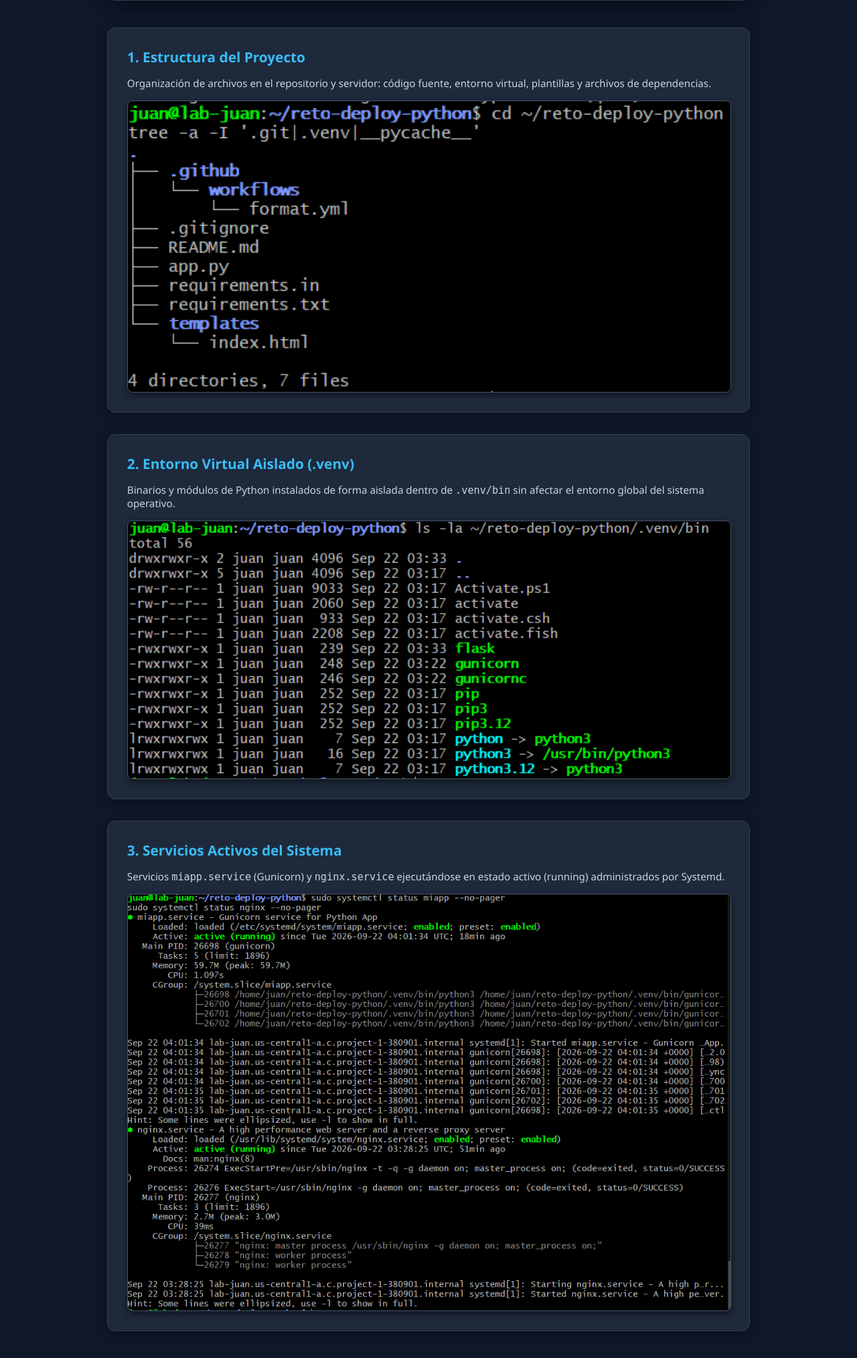
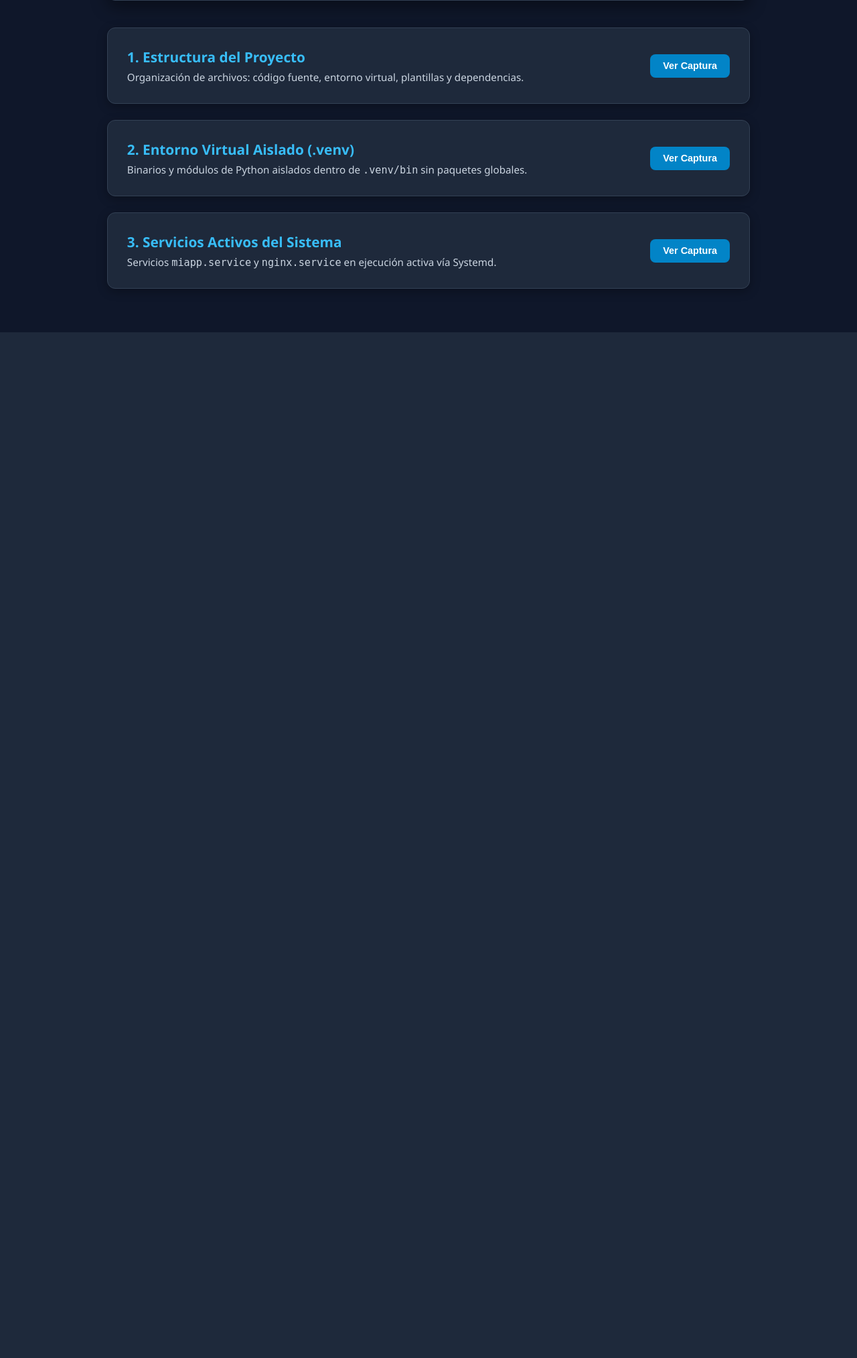
Before and after one commit to JBeltran1005/reto-deploy-python, a Flask app: page / in a window 1280 px wide. Shown: the part 304-2331 px from the top of the page at 67% size. After the commit the page ends 800 px from the top, so only its background shows below. Run offline with Flask 3, Linux system fonts and the light colour scheme.

Commit message:
feat: agregar botones interactivos para desplegar capturas

```diff
--- a/templates/index.html
+++ b/templates/index.html
@@ -61,7 +61,7 @@
         .gallery {
             display: flex;
             flex-direction: column;
-            gap: 2rem;
+            gap: 1.5rem;
         }
         .evidence-card {
             background-color: #1e293b;
@@ -70,16 +70,44 @@
             padding: 1.8rem;
             box-shadow: 0 4px 15px rgba(0, 0, 0, 0.3);
         }
+        .card-header {
+            display: flex;
+            justify-content: space-between;
+            align-items: center;
+            flex-wrap: wrap;
+            gap: 1rem;
+        }
         .evidence-card h2 {
-            margin-top: 0;
-            margin-bottom: 0.5rem;
+            margin: 0 0 0.4rem 0;
             color: #38bdf8;
             font-size: 1.3rem;
         }
         .evidence-card p {
             color: #cbd5e1;
             font-size: 0.95rem;
-            margin-bottom: 1rem;
+            margin: 0;
+        }
+        .btn-toggle {
+            background-color: #0284c7;
+            color: white;
+            border: none;
+            padding: 0.6rem 1.2rem;
+            font-size: 0.9rem;
+            font-weight: 600;
+            border-radius: 8px;
+            cursor: pointer;
+            transition: background-color 0.2s ease, transform 0.1s ease;
+        }
+        .btn-toggle:hover {
+            background-color: #0369a1;
+        }
+        .btn-toggle:active {
+            transform: scale(0.98);
+        }
+        .image-container {
+            display: none;
+            margin-top: 1.2rem;
+            animation: fadeIn 0.3s ease-in-out;
         }
         .evidence-card img {
             width: 100%;
@@ -88,6 +116,10 @@
             border: 1px solid #475569;
             box-shadow: 0 4px 10px rgba(0, 0, 0, 0.5);
             display: block;
+        }
+        @keyframes fadeIn {
+            from { opacity: 0; transform: translateY(-5px); }
+            to { opacity: 1; transform: translateY(0); }
         }
     </style>
 </head>
@@ -109,24 +141,63 @@
         </div>
 
         <div class="gallery">
+            <!-- Evidencia 1 -->
             <div class="evidence-card">
+                <div class="card-header">
+                    <div>
                         <h2>1. Estructura del Proyecto</h2>
-                <p>Organización de archivos en el repositorio y servidor: código fuente, entorno virtual, plantillas y archivos de dependencias.</p>
+                        <p>Organización de archivos: código fuente, entorno virtual, plantillas y dependencias.</p>
+                    </div>
+                    <button class="btn-toggle" onclick="toggleEvidence('img-1', this)">Ver Captura</button>
+                </div>
+                <div id="img-1" class="image-container">
                     <img src="{{ url_for('static', filename='img/1-estructura.png') }}" alt="Estructura del Proyecto">
                 </div>
+            </div>
 
+            <!-- Evidencia 2 -->
             <div class="evidence-card">
+                <div class="card-header">
+                    <div>
                         <h2>2. Entorno Virtual Aislado (.venv)</h2>
-                <p>Binarios y módulos de Python instalados de forma aislada dentro de <code>.venv/bin</code> sin afectar el entorno global del sistema operativo.</p>
+                        <p>Binarios y módulos de Python aislados dentro de <code>.venv/bin</code> sin paquetes globales.</p>
+                    </div>
+                    <button class="btn-toggle" onclick="toggleEvidence('img-2', this)">Ver Captura</button>
+                </div>
+                <div id="img-2" class="image-container">
                     <img src="{{ url_for('static', filename='img/2-entorno-virtual.png') }}" alt="Entorno Virtual Aislado">
                 </div>
+            </div>
 
+            <!-- Evidencia 3 -->
             <div class="evidence-card">
+                <div class="card-header">
+                    <div>
                         <h2>3. Servicios Activos del Sistema</h2>
-                <p>Servicios <code>miapp.service</code> (Gunicorn) y <code>nginx.service</code> ejecutándose en estado activo (running) administrados por Systemd.</p>
+                        <p>Servicios <code>miapp.service</code> y <code>nginx.service</code> en ejecución activa vía Systemd.</p>
+                    </div>
+                    <button class="btn-toggle" onclick="toggleEvidence('img-3', this)">Ver Captura</button>
+                </div>
+                <div id="img-3" class="image-container">
                     <img src="{{ url_for('static', filename='img/3-servicios-activos.png') }}" alt="Servicios Activos">
                 </div>
             </div>
         </div>
+    </div>
+
+    <script>
+        function toggleEvidence(id, btn) {
+            const container = document.getElementById(id);
+            if (container.style.display === "block") {
+                container.style.display = "none";
+                btn.textContent = "Ver Captura";
+                btn.style.backgroundColor = "#0284c7";
+            } else {
+                container.style.display = "block";
+                btn.textContent = "Ocultar Captura";
+                btn.style.backgroundColor = "#475569";
+            }
+        }
+    </script>
 </body>
 </html>
```
Lines whose indentation alone changed are shown as unchanged.
